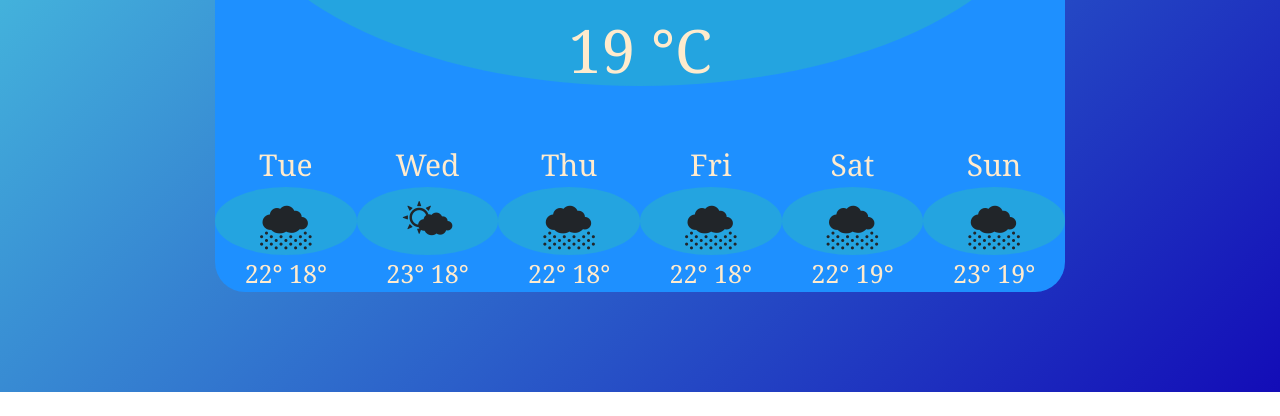
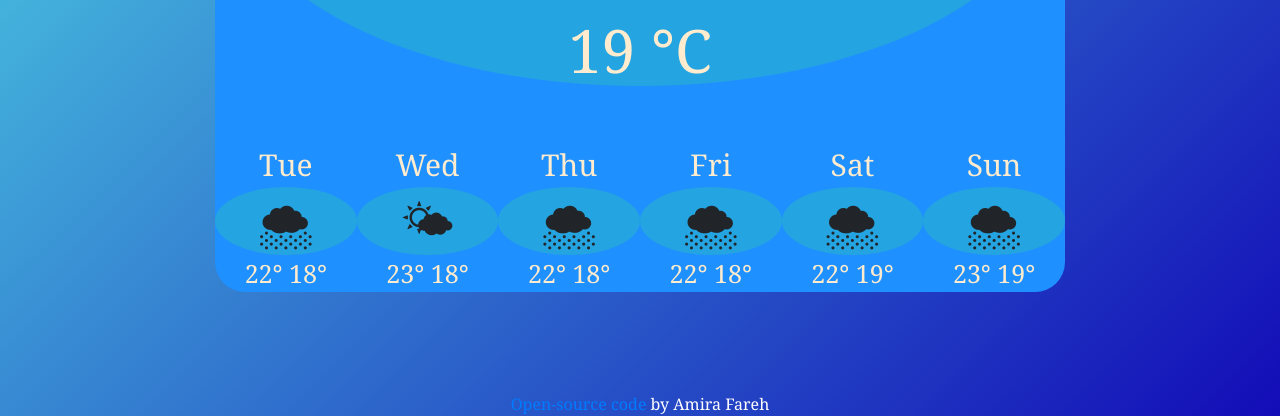
Before and after one commit to AmiraFareh/my-weather-app, a plain HTML site: page index.html in a window 1280 px wide. Shown: the part 761-1177 px from the top of the page. Before the commit the page ends 1153 px from the top, so only its background shows below. Drawn offline with nearby package versions, Linux system fonts and the light colour scheme; a web font is replaced by a local one.

Commit message:
Added footer that links to my GitHub repo.

```diff
--- a/index.html
+++ b/index.html
@@ -130,7 +130,8 @@
           </div>
         </div>
       </div>
-    </div>
+      </div>
+    <footer> <a href="https://github.com/AmiraFareh/my-weather-app" target="_blank">Open-source code</a>  by Amira Fareh</footer>
     <link rel="stylesheet" href="src/styles.css" />
     <script src="src/index.js"></script>
   </body>
--- a/src/styles.css
+++ b/src/styles.css
@@ -24,6 +24,11 @@ body {
   h4 {
     text-align: right;
     color: blanchedalmond;
+  }
+
+  footer{
+      color: white;
+      text-align: center;
   }
 
   .currenttemp-currentemoji {
```
